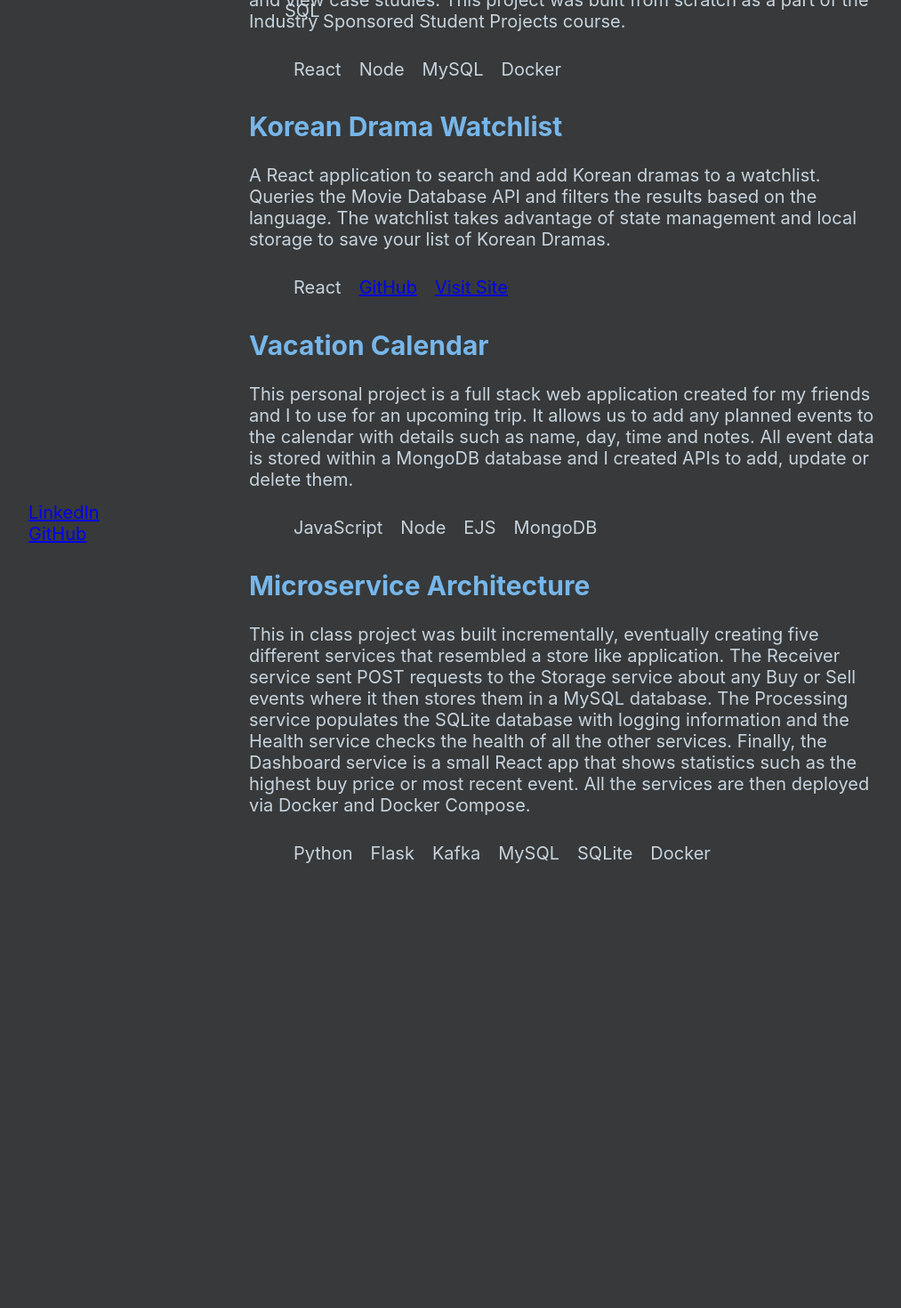
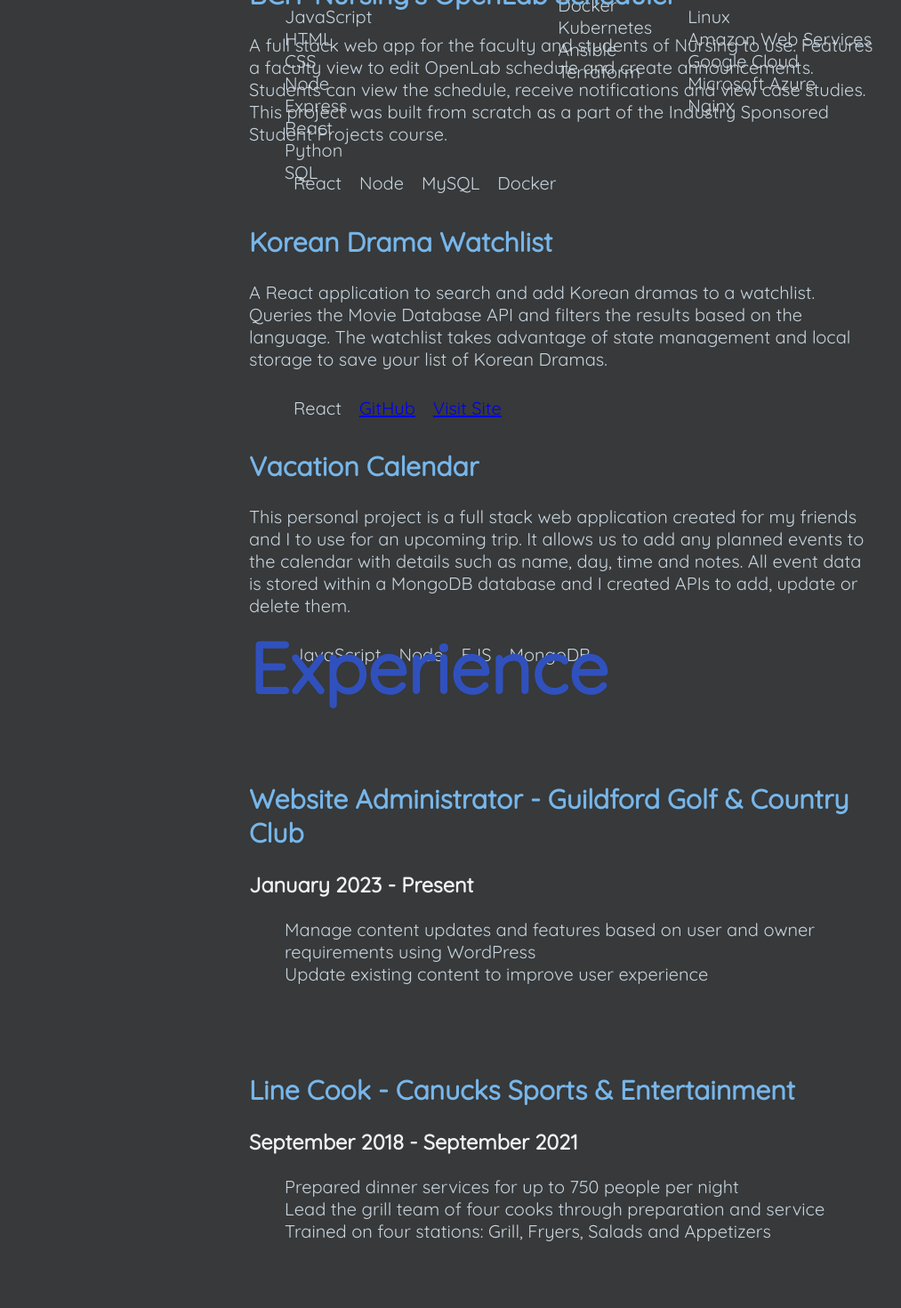
Before and after one commit to chrismok17/chrismok17, a React (Create React App) app: page / in a window 1280 px wide. Shown: the part 1160-2630 px from the top of the page at 89% size, without its empty margins (8-1021 px from the left). Before the commit the page ends 2141 px from the top, so only its background shows below. Built offline with nearby package versions, Linux system fonts and the light colour scheme.

Commit message:
font, styles, information

```diff
--- a/public/index.html
+++ b/public/index.html
@@ -7,7 +7,7 @@
     <meta name="theme-color" content="#000000" />
     <meta
       name="description"
-      content="Web site created using create-react-app"
+      content="Christopher Mok's Portfolio"
     />
     <link rel="apple-touch-icon" href="%PUBLIC_URL%/logo192.png" />
     <!--
--- a/src/App.css
+++ b/src/App.css
@@ -1,20 +1,37 @@
 /* 37393a
 77b6ea
 c7d3dd*/
+
+@import url('https://fonts.googleapis.com/css2?family=Cabin&family=Quicksand&display=swap');
 
 :root {
   --main: #37393a;
   --secondary: #77b6ea;
   --tertiary: #c7d3dd;
-}
-
-:root {
+  --dark-blue: #3051BD;
+  --flash-white: #eff2f1;
   background-color: var(--main);
   font-size: 20px;
 }
 
-h1, h2 {
+.App {
+  font-family: 'Quicksand', sans-serif;
+}
+
+h1 {
+  margin: 0;
+  padding-top: 30px;
+  color: var(--dark-blue);
+  font-size: 4rem;
+  font-weight: bold;
+}
+
+h2 {
   color: var(--secondary);
+}
+
+h3 {
+  color: var(--flash-white)
 }
 
 p, li {
@@ -22,8 +39,25 @@ p, li {
   list-style: none;
 }
 
+.fade-in-section {
+  opacity: 0;
+  transform: translateY(5vh);
+  visibility: hidden;
+  transition: opacity 1500ms ease-out, transform 1000ms ease-out,
+    visibility 1500ms ease-out;
+  will-change: opacity, transform, visibility;
+}
+.fade-in-section.is-visible {
+  opacity: 2;
+  transform: none;
+  visibility: visible;
+}
+
+#about-me, #projects, #experience {
+  padding: 25px
+}
+
 .about-me {
-  /* max-width: 55%; */
   height: 100vh;
   width: 55vw;
   display: grid;
@@ -63,9 +97,23 @@ p, li {
   margin: auto;
 }
 
+.experience {
+  height: 100vh;
+  width: 55vw;
+  display: grid;
+  margin: auto;
+}
+
 .project-tech > li {
   float: left;
   padding: 10px;
+}
+
+.links {
+  height: 40vh;
+  width: 55vw;
+  display: grid;
+  margin: auto;
 }
 
 .menu {
--- a/src/App.tsx
+++ b/src/App.tsx
@@ -3,15 +3,26 @@ import './App.css';
 import About from './components/About';
 import Links from './components/Links';
 import Projects from './components/Projects';
+import Experience from './components/Experience';
 import Menu from './components/Menu';
+import FadeInSection from './components/FadeInSection';
 
 function App() {
   return (
     <div className="App">
       <Menu/>
-      <About/>
-      <Projects/>
-      <Links/>
+      <FadeInSection>
+        <About/>
+      </FadeInSection>
+      <FadeInSection>
+        <Projects/>
+      </FadeInSection>
+      <FadeInSection>
+        <Experience/>
+      </FadeInSection>
+      <FadeInSection>
+        <Links/>
+      </FadeInSection>
     </div>
   );
 }
--- /dev/null
+++ b/src/components/Experience.tsx
@@ -0,0 +1,30 @@
+import React from "react";
+
+const Experience = () => {
+    return (
+        <>
+            <section className="experience" id="experience">
+                <h1>Experience</h1>
+                <div className="ggc">
+                    <h2>Website Administrator - Guildford Golf & Country Club</h2>
+                    <h3>January 2023 - Present</h3>
+                    <ul>
+                        <li>Manage content updates and features based on user and owner requirements using WordPress</li>
+                        <li>Update existing content to improve user experience</li>
+                    </ul>
+                </div>
+                <div className="cse">
+                    <h2>Line Cook - Canucks Sports & Entertainment</h2>
+                    <h3>September 2018 - September 2021</h3>
+                    <ul>
+                        <li>Prepared dinner services for up to 750 people per night</li>
+                        <li>Lead the grill team of four cooks through preparation and service</li>
+                        <li>Trained on four stations: Grill, Fryers, Salads and Appetizers</li>
+                    </ul>
+                </div>
+            </section>
+        </>
+    );
+};
+
+export default Experience;
--- /dev/null
+++ b/src/components/FadeInSection.tsx
@@ -0,0 +1,23 @@
+import React, { ReactDOM } from "react";
+
+const FadeInSection = (props:any) => {
+    const [isVisible, setVisible] = React.useState(true);
+    const domRef:any = React.useRef();
+    React.useEffect(() => {
+      const observer = new IntersectionObserver(entries => {
+        entries.forEach(entry => setVisible(entry.isIntersecting));
+      });
+      observer.observe(domRef.current);
+      return () => observer.unobserve(domRef.current);
+    }, []);
+    return (
+      <div
+        className={`fade-in-section ${isVisible ? 'is-visible' : ''}`}
+        ref={domRef}
+      >
+        {props.children}
+      </div>
+    );
+  };
+
+  export default FadeInSection;
--- a/src/components/Links.tsx
+++ b/src/components/Links.tsx
@@ -4,6 +4,7 @@ const Links = () => {
     return (
         <>
             <section className="links" id="links">
+                <h1>Contact Me</h1>
                 <ul>
                     <li><a href="https://www.linkedin.com/in/chrismok17/">LinkedIn</a></li>
                     <li><a href="https://github.com/chrismok17">GitHub</a></li>
--- a/src/components/Menu.tsx
+++ b/src/components/Menu.tsx
@@ -7,21 +7,21 @@ const Menu = () => {
             <div className="menu">
                 <ul>
                     <li>
-                        <Link to="about-me" smooth={true} duration={500}>
+                        <Link to="about-me" smooth={true} duration={500} isDynamic={true}>
                         About Me
                         </Link></li>
                     <li>
-                        <Link to="projects" smooth={true} duration={500}>
+                        <Link to="projects" smooth={true} duration={500} isDynamic={true}>
                         Projects
                         </Link>
                     </li>
                     <li>
-                        <Link to="experience" smooth={true} duration={500}>
+                        <Link to="experience" smooth={true} duration={500} isDynamic={true}>
                         Experience
                         </Link>
                     </li>
                     <li>
-                        <Link to="links" smooth={true} duration={500}>
+                        <Link to="links" smooth={true} duration={500} isDynamic={true}>
                         Contact
                         </Link>
                     </li>
--- a/src/components/Projects.tsx
+++ b/src/components/Projects.tsx
@@ -34,7 +34,7 @@ const Projects = () => {
                         <li>MongoDB</li>
                     </ul>
                 </div>
-                <div className="microservices">
+                {/* <div className="microservices">
                     <h2>Microservice Architecture</h2>
                     <p>This in class project was built incrementally, eventually creating five different services that resembled a store like application. The Receiver service sent POST requests to the Storage service about any Buy or Sell events where it then stores them in a MySQL database. The Processing service populates the SQLite database with logging information and the Health service checks the health of all the other services. Finally, the Dashboard service is a small React app that shows statistics such as the highest buy price or most recent event. All the services are then deployed via Docker and Docker Compose.</p>
                     <ul className="project-tech">
@@ -45,7 +45,7 @@ const Projects = () => {
                         <li>SQLite</li>
                         <li>Docker</li>
                     </ul>
-                </div>
+                </div> */}
             </section>
         </>
     );
```
Also changed, not shown: 1 other file (tests, documents, lock files or other folders).
